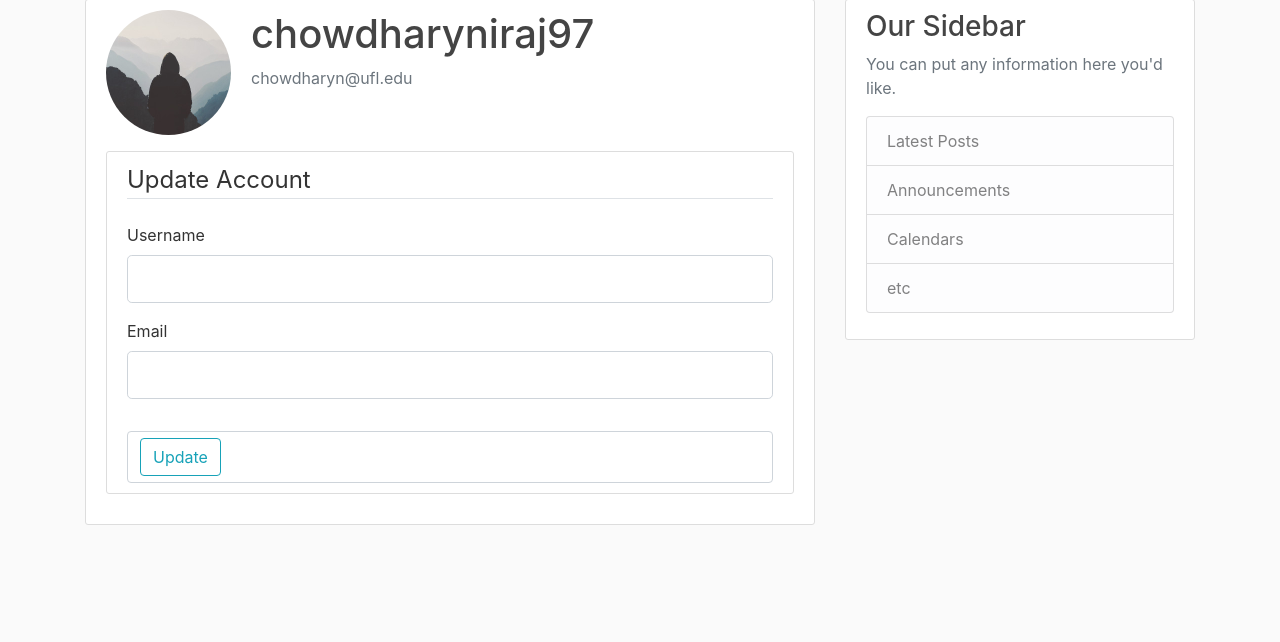
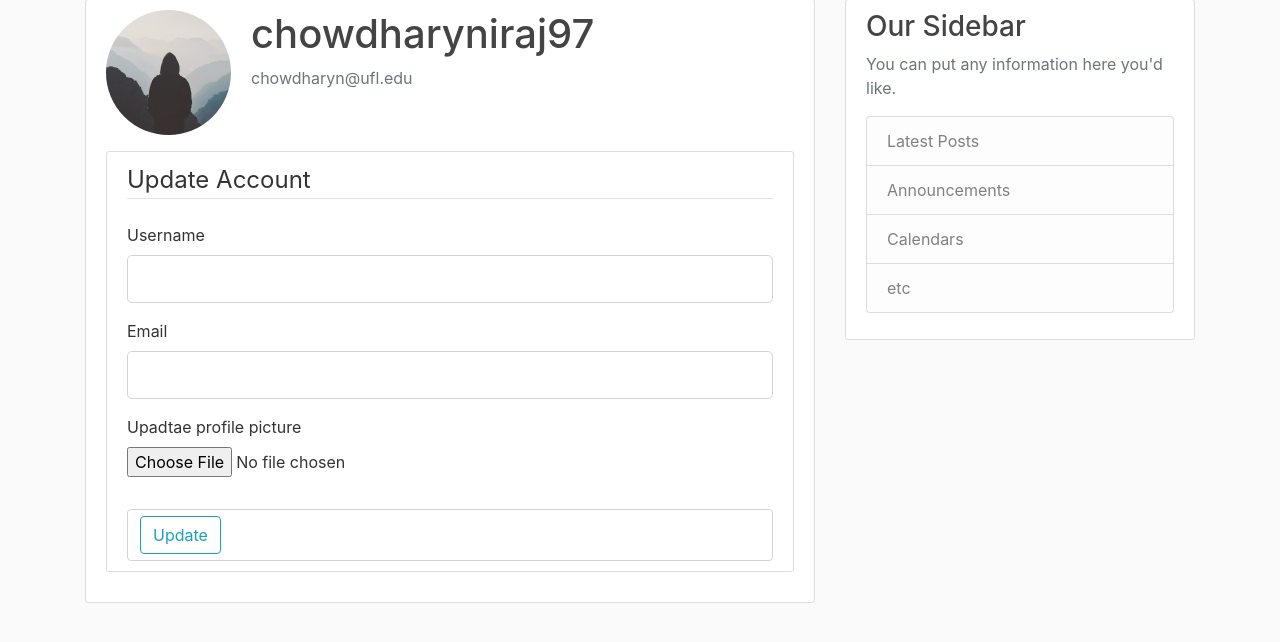
Before and after one commit to chowdharyniraj97/Blog, a Flask app: page /account in a window 1280 px wide. Shown: the part 81-723 px from the top of the page. Run offline with Flask 2, Linux system fonts and the light colour scheme; a user stored in the database is signed in; some libraries are stand-ins or nearby versions.

Commit message:
added profile picture upload logic

```diff
--- a/BLog/forms.py
+++ b/BLog/forms.py
@@ -1,4 +1,5 @@
 from flask_wtf import FlaskForm
+from flask_wtf.file import FileField, FileAllowed
 from flask_login import current_user
 from wtforms import StringField, PasswordField, SubmitField, BooleanField
 from wtforms.validators import DataRequired, Length, Email, EqualTo,ValidationError
@@ -38,9 +39,10 @@ class LoginForm(FlaskForm):
 
 
 class UpdateForm(FlaskForm):
-    username = StringField('Username', validators=[
-                           DataRequired(), Length(min=2, max=20)])
-    email = StringField('Email', validators=[DataRequired(), Email()])
+    username = StringField('Username')
+    email = StringField('Email')
+
+    picture=FileField("Upadtae profile picture",validators=[FileAllowed(['jpg','png'])])
 
     submit = SubmitField('Update')
 
--- a/BLog/route.py
+++ b/BLog/route.py
@@ -1,3 +1,4 @@
+import os,secrets
 from BLog.models import User, Post
 from flask import  render_template, url_for, flash, redirect, request
 from BLog.forms import RegistrationForm, LoginForm, UpdateForm
@@ -60,6 +61,13 @@ def login():
 
     return render_template('login.html', title='Login', form=form)
 
+def save_pic(form_pic):
+    random_hex=secrets.token_hex(8)
+    _,f_ext=os.path.splitext(form_pic.filename)
+    picture_fn=random_hex+f_ext
+    pict_path=os.path.join(app.root_path,'static/profile_pic',picture_fn)
+    form_pic.save(pict_path)
+    return picture_fn
 
 @app.route("/about")
 def about():
@@ -75,10 +83,15 @@ def logout():
 def account():
     form=UpdateForm()
     if form.validate_on_submit():
-       current_user.username=form.username.data
-       current_user.email=form.email.data
-       db.session.commit()
-       flash('Your accout has been updated successfully','success')
-       return redirect(url_for('account'))
+        if form.picture.data:
+            picture_file=save_pic(form.picture.data)
+            current_user.image_file=picture_file
+
+
+        current_user.username=form.username.data
+        current_user.email=form.email.data
+        db.session.commit()
+        flash('Your accout has been updated successfully','success')
+        return redirect(url_for('account'))
     image_file=url_for('static',filename='profile_pic/'+current_user.image_file)
     return render_template('account.html', title='Account',image_file=image_file,form=form)
--- a/BLog/templates/account.html
+++ b/BLog/templates/account.html
@@ -8,7 +8,7 @@
       </div>
     </div>
 <div class="content-section">
-  <form action="" method="POST">
+  <form action="" method="POST" enctype="multipart/form-data">
     {{form.hidden_tag()}}
     <fieldset class="form-group">
       <legend class="border-bottom mb-4">Update Account</legend>
@@ -37,7 +37,16 @@
         {% else %} {{ form.email(class="form-control form-control-lg") }} {%
         endif %}
       </div>
+      <div class="form-group">
+        {{form.picture.label()}}
+        {{ form.picture(class="form-control-file") }}
+        {%if form.picture.errors%}
+          {%for error in form.picture.errors%}
+          <span class='text-danger'>{{error}}</span></div></br>
+          {%endfor%}
+        {%endif%}
 
+      </div>
 
 
     </fieldset>
```
Also changed, not shown: BLog/site.db, BLog/static/profile_pic/6c6f0fa88150da8f.jpg (added), BLog/static/profile_pic/d3595d970c1c55dd.jpg (added).
